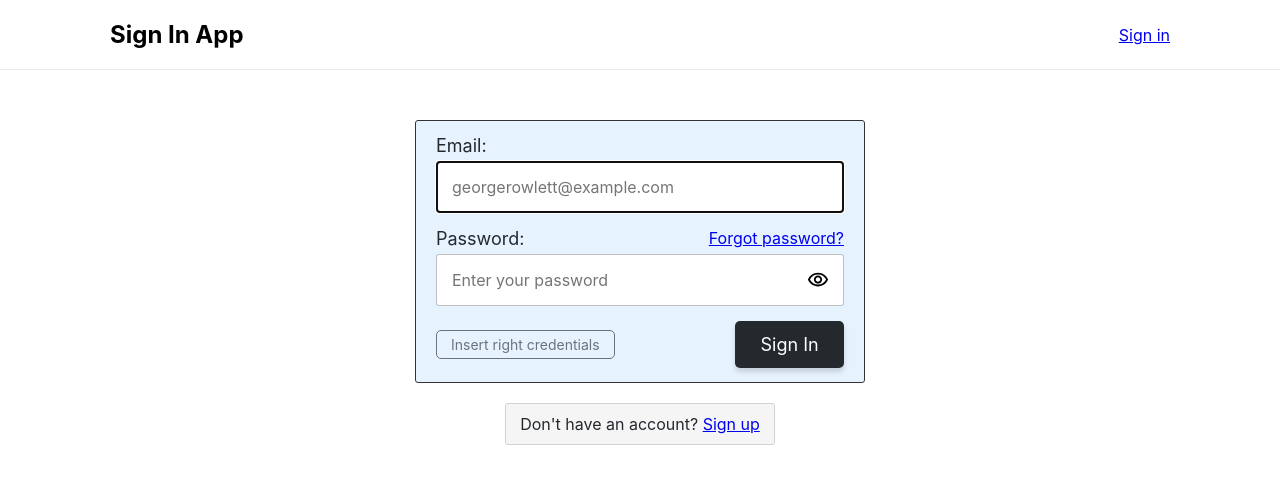
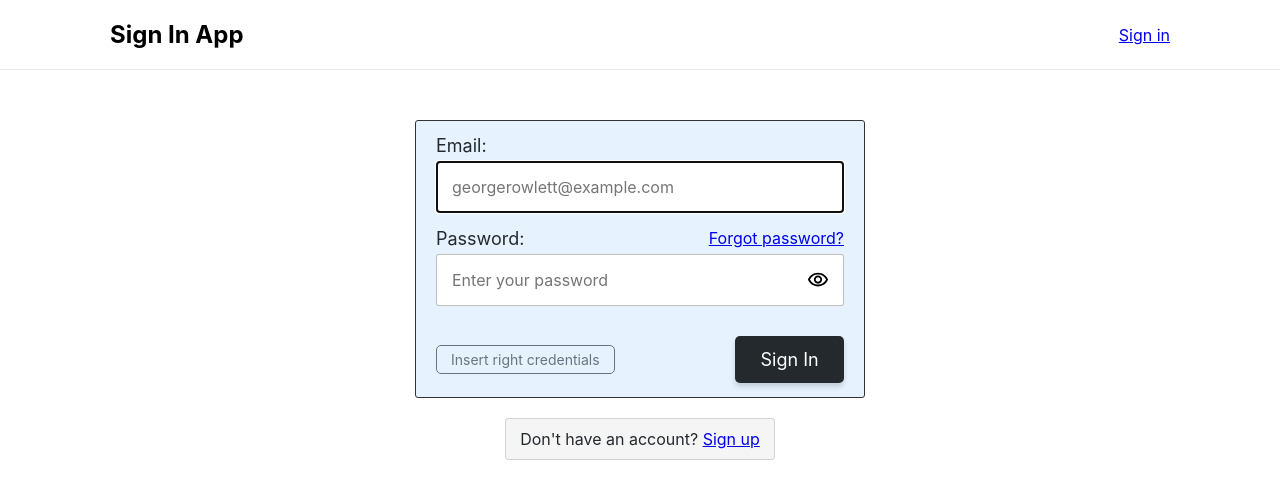
Before and after one commit to alanreidt/sign-in-app, a React (Create React App) app: page /sign-in in a window 1280 px wide. Shown: the top 498 px of the page. Built offline with nearby package versions, Linux system fonts and the light colour scheme.

Commit message:
Remove Spacing component (closes #95)

```diff
--- a/src/components/SignInBox.js
+++ b/src/components/SignInBox.js
@@ -26,14 +26,27 @@ const StyledBox = styled(Box)`
   border: 1px solid #333;
 `;
 
-const Spacing = styled.div`
-  & > *:not(:last-child) {
-    margin-bottom: ${(props) => props.vertical || '10px'};
+const FormItem = styled.div`
+  margin-bottom: 15px;
+
+  @media (${BREAKPOINTS.mobile}) {
+    margin-bottom: 10px;
+  }
+  `;
+
+  const FormFooter = styled.div`
+  margin-top: 30px;
+
+  @media (${BREAKPOINTS.mobile}) {
+    margin-bottom: 20px;
   }
 `;
 
 const Error = styled.p`
   display: ${(props) => props.show ? 'block' : 'none'};
+  margin-top: 0;
+  margin-bottom: 0;
+
   color: red;
 `;
 
@@ -81,7 +94,7 @@ function SignInBox(props) {
   return (
     <StyledBox maxWidth="450px" {...props}>
       <form onSubmit={handleFormSubmit}>
-        <Spacing vertical="15px">
+        <FormItem>
           <Input
             onChange={handleEmailChange}
             labelText="Email:"
@@ -95,17 +108,23 @@ function SignInBox(props) {
             autoFocus={true}
             required={true}
           />
+        </FormItem>
 
+        <FormItem>
           <PasswordInput
             onChange={handlePasswordChange}
             value={password}
             required={true}
           />
+        </FormItem>
 
+        <FormItem>
           <Error show={showWrongCredentialsError}>
             Wrong email or password
           </Error>
+        </FormItem>
 
+        <FormFooter>
           <Container flexFlow="row wrap" alignItems="center" justifyContent="space-between">
             <Button
               primitive
@@ -117,7 +136,7 @@ function SignInBox(props) {
 
             <Button>Sign in</Button>
           </Container>
-        </Spacing>
+        </FormFooter>
       </form>
     </StyledBox>
   );
```
